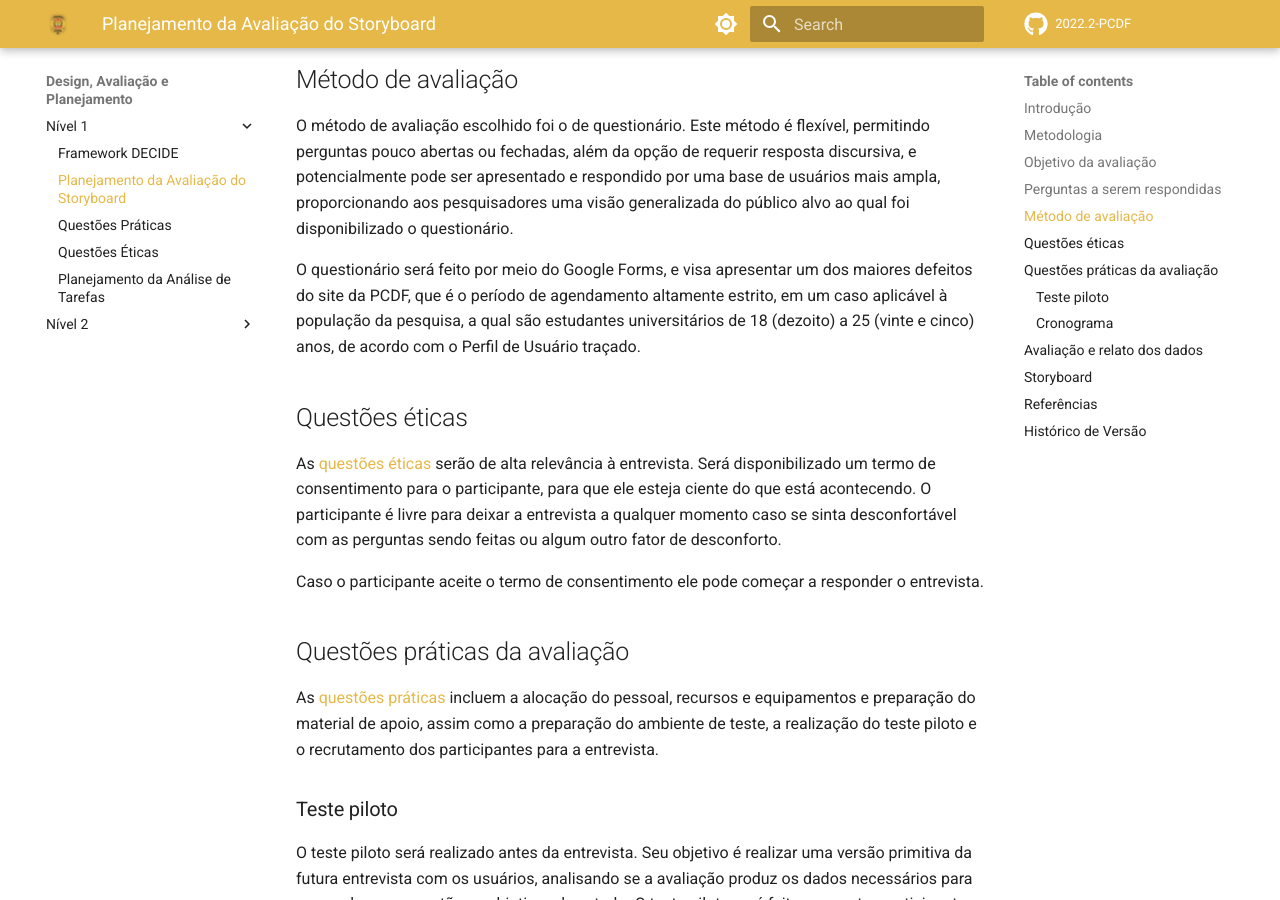
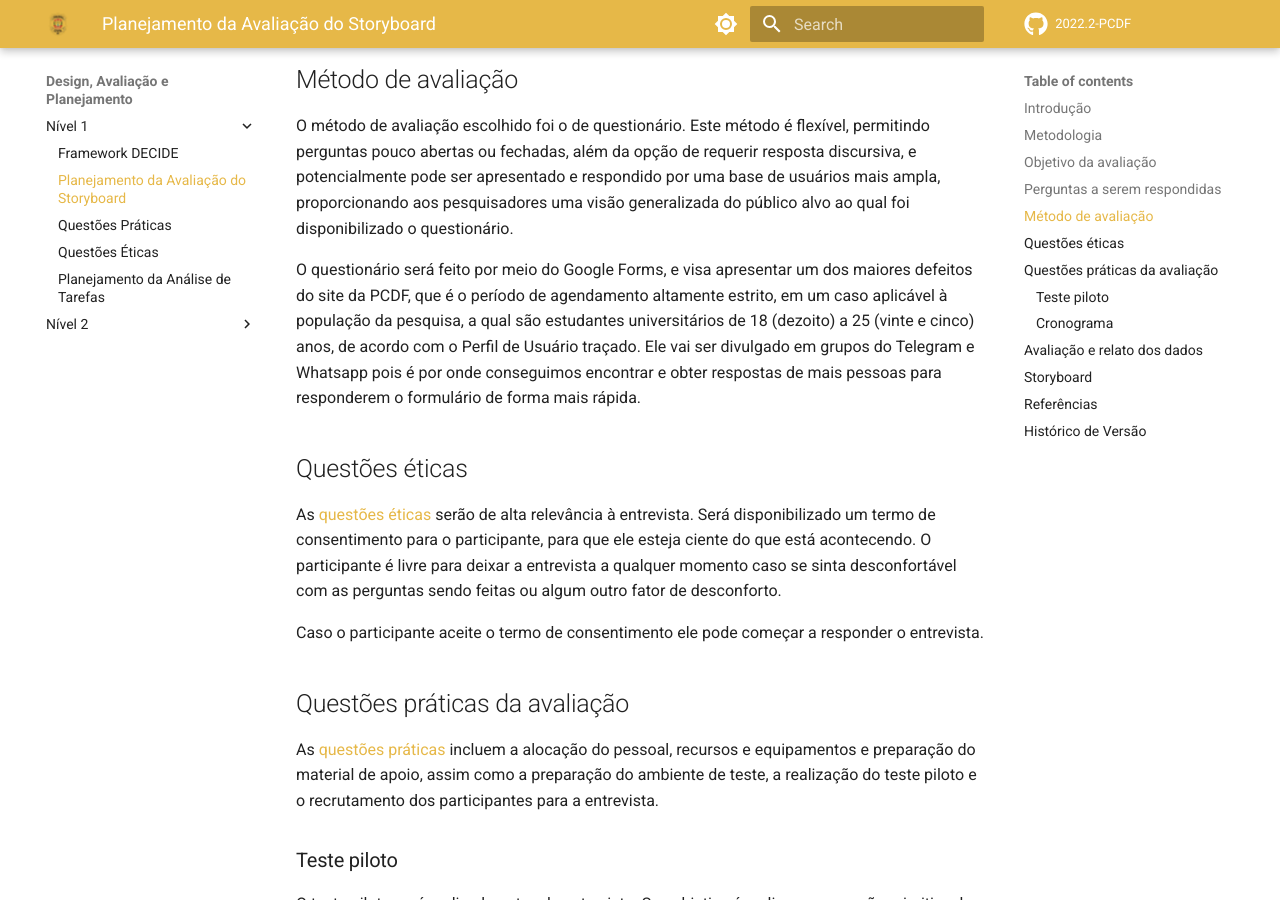
Before and after one commit to Interacao-Humano-Computador/2022.2-PCDF, an MkDocs documentation site: the page built from docs/design-avaliacao-desenvolvimento/nivel1/planejamento-avaliacao-storyboard.md, in a window 1280 px wide and 900 px high, scrolled down 1857 px. Built offline with MkDocs 1.6.1 and Material for MkDocs 9.7.7, drawn with Linux system fonts in a browser that asks for light colours; comment, search, counter and statistics services are not loaded; some of the changed text lies outside the part shown.

Commit message:
Adicionando onde foi divulgado o questionário

```diff
--- a/docs/design-avaliacao-desenvolvimento/nivel1/planejamento-avaliacao-storyboard.md
+++ b/docs/design-avaliacao-desenvolvimento/nivel1/planejamento-avaliacao-storyboard.md
@@ -56,7 +56,7 @@ Na tabela 1 podemos ver as perguntas elaboradas para que o(s) participante(s) re
 
 O método de avaliação escolhido foi o de questionário. Este método é flexível, permitindo perguntas pouco abertas ou fechadas, além da opção de requerir resposta discursiva, e potencialmente pode ser apresentado e respondido por uma base de usuários mais ampla, proporcionando aos pesquisadores uma visão generalizada do público alvo ao qual foi disponibilizado o questionário.
 
-O questionário será feito por meio do Google Forms, e visa apresentar um dos maiores defeitos do site da PCDF, que é o período de agendamento altamente estrito, em um caso aplicável à população da pesquisa, a qual são estudantes universitários de 18 (dezoito) a 25 (vinte e cinco) anos, de acordo com o Perfil de Usuário traçado.
+O questionário será feito por meio do Google Forms, e visa apresentar um dos maiores defeitos do site da PCDF, que é o período de agendamento altamente estrito, em um caso aplicável à população da pesquisa, a qual são estudantes universitários de 18 (dezoito) a 25 (vinte e cinco) anos, de acordo com o Perfil de Usuário traçado. Ele vai ser divulgado em grupos do Telegram e Whatsapp pois é por onde conseguimos encontrar e obter respostas de mais pessoas para responderem o formulário de forma mais rápida.
 
 ## Questões éticas
 
@@ -108,9 +108,10 @@ Como mostrado na figura 1, no storyboard, temos o processo de agendamento da car
 
 ## Histórico de Versão
 
-|    Data    | Versão |                 Descrição                 |                                              Autor(es)                                               |                  Revisor(es)                  |
-| :--------: | :----: | :---------------------------------------: | :--------------------------------------------------------------------------------------------------: | :-------------------------------------------: |
-| 13/12/2022 |  1.0   |           Criação do documento            | [Gabriel Marcolino](https://github.com/GabrielMR360) e [Jefferson Franca](https://github.com/Frans6) | [Yago Passos](https://github.com/yagompassos) |
-| 14/12/2022 |  1.1   | Adicionando as questões práticas e éticas | [Gabriel Marcolino](https://github.com/GabrielMR360) e [Jefferson Franca](https://github.com/Frans6) | [Yago Passos](https://github.com/yagompassos) |
-| 20/12/2022 |  1.2   |          Adicionando storyboard           | [Gabriel Marcolino](https://github.com/GabrielMR360) e [Jefferson Franca](https://github.com/Frans6) | [Yago Passos](https://github.com/yagompassos) |
-| 21/12/2022 |  1.3   |          Corrigindo implementação de entrevista para questionário (av. do Storyboard)          | [Rodrigo Orlandi](https://github.com/OrlandiRodrigo) | [Jefferson Franca](https://github.com/Frans6) |
+|    Data    | Versão |                                  Descrição                                   |                                              Autor(es)                                               |                     Revisor(es)                      |
+| :--------: | :----: | :--------------------------------------------------------------------------: | :--------------------------------------------------------------------------------------------------: | :--------------------------------------------------: |
+| 13/12/2022 |  1.0   |                             Criação do documento                             | [Gabriel Marcolino](https://github.com/GabrielMR360) e [Jefferson Franca](https://github.com/Frans6) |    [Yago Passos](https://github.com/yagompassos)     |
+| 14/12/2022 |  1.1   |                  Adicionando as questões práticas e éticas                   | [Gabriel Marcolino](https://github.com/GabrielMR360) e [Jefferson Franca](https://github.com/Frans6) |    [Yago Passos](https://github.com/yagompassos)     |
+| 20/12/2022 |  1.2   |                            Adicionando storyboard                            | [Gabriel Marcolino](https://github.com/GabrielMR360) e [Jefferson Franca](https://github.com/Frans6) |    [Yago Passos](https://github.com/yagompassos)     |
+| 21/12/2022 |  1.3   | Corrigindo implementação de entrevista para questionário (av. do Storyboard) |                         [Rodrigo Orlandi](https://github.com/OrlandiRodrigo)                         |    [Jefferson Franca](https://github.com/Frans6)     |
+| 21/12/2022 |  1.4   |                Adicionando onde foi divulgado o questionário                 |                         [Gabriel Marcolino](https://github.com/GabrielMR360)                         | [Rodrigo Orlandi](https://github.com/OrlandiRodrigo) |
```
